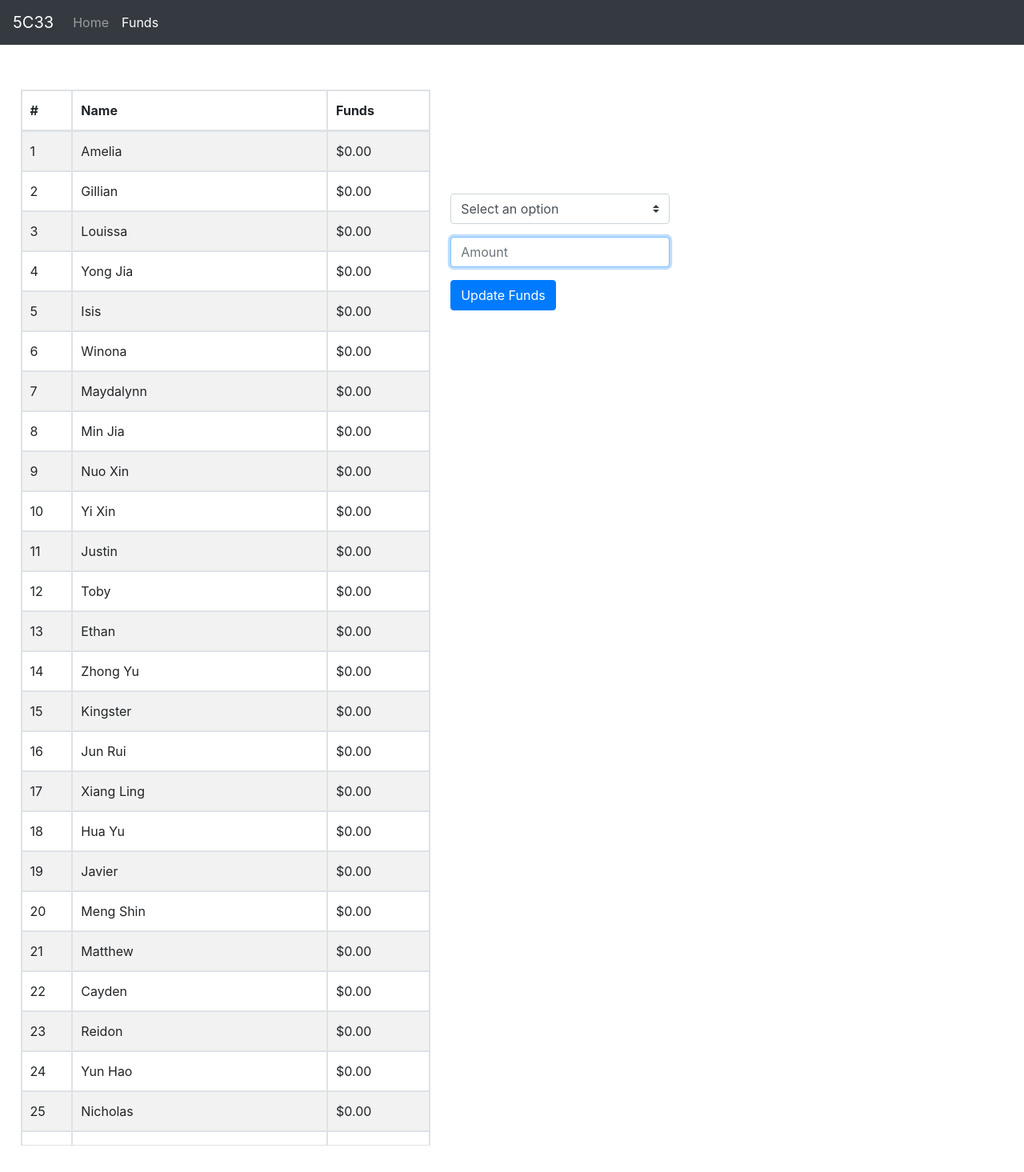
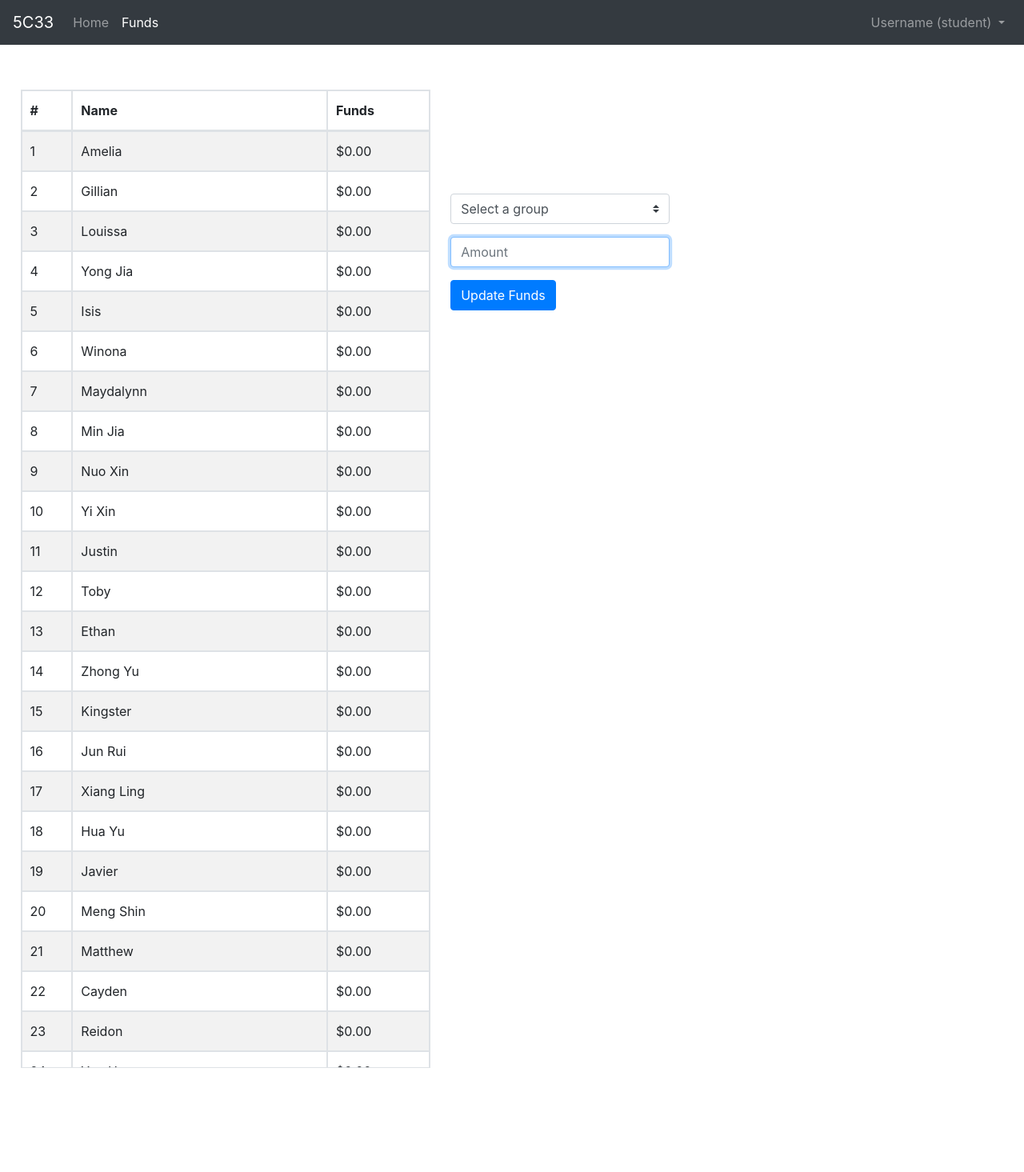
Before and after one commit to LimMengShin/235c33, a Flask app: page /funds in a window 1280 px wide. Shown: the top 1465 px of the page at 80% size. Run offline with Flask 3, Linux system fonts and the light colour scheme; data comes from the database, SQL or seed files in the repository; both versions use the stored data as it was after the commit.

Commit message:
Edit NavBar to include template user for future use

```diff
--- a/Class Site/static/css/style.css
+++ b/Class Site/static/css/style.css
@@ -29,7 +29,7 @@ body {
     display: block;
     width: 100%;
     overflow: overlay;
-    height: 78vh;
+    height: 72vh;
 }
 
 #mytable tbody tr,
--- a/Class Site/templates/class_funds.html
+++ b/Class Site/templates/class_funds.html
@@ -42,7 +42,7 @@ onload="getOption()"
         <form action="/funds" method="post" class="form">
             <div class="form-group d-sm-flex">
                 <select name="group" id="group" class="custom-select" onchange="getOption()">
-                    <option disabled selected value="">Select an option</option>
+                    <option disabled selected value="">Select a group</option>
                     {% for group in groups %}
                         <option value="{{ group }}">{{ group }}</option>
                     {% endfor %}
@@ -50,7 +50,7 @@ onload="getOption()"
             </div>
             <div class="form-group mr-2" id="indv">
                 <select name="indv" class="custom-select">
-                    <option disabled selected value="">Select an option</option>
+                    <option disabled selected value="">Select a student</option>
                     {% for name in names %}
                         <option value="{{ name }}">{{ name }}</option>
                     {% endfor %}
--- a/Class Site/templates/layout.html
+++ b/Class Site/templates/layout.html
@@ -21,6 +21,18 @@
                   <a class="nav-link" href="/funds">Funds</a>
                 </li>
               </ul>
+              <ul class="navbar-nav ml-auto">
+                <li class="nav-item dropdown">
+                  <a class="nav-link dropdown-toggle" href="#" id="navbarDropdownMenuLink" role="button" data-toggle="dropdown" aria-haspopup="true" aria-expanded="false">
+                    Username (student)
+                  </a>
+                  <div class="dropdown-menu" aria-labelledby="navbarDropdownMenuLink">
+                    <a class="dropdown-item" href="/">Profile</a>
+                    <a class="dropdown-item" href="/">View History</a>
+                    <a class="dropdown-item" href="/reset">Reset Funds</a>
+                  </div>
+                </li>
+              </ul>
             </div>
           </nav>
         {% block body %}{% endblock %}
```
Also changed, not shown: Class Site/class_funds.db.
